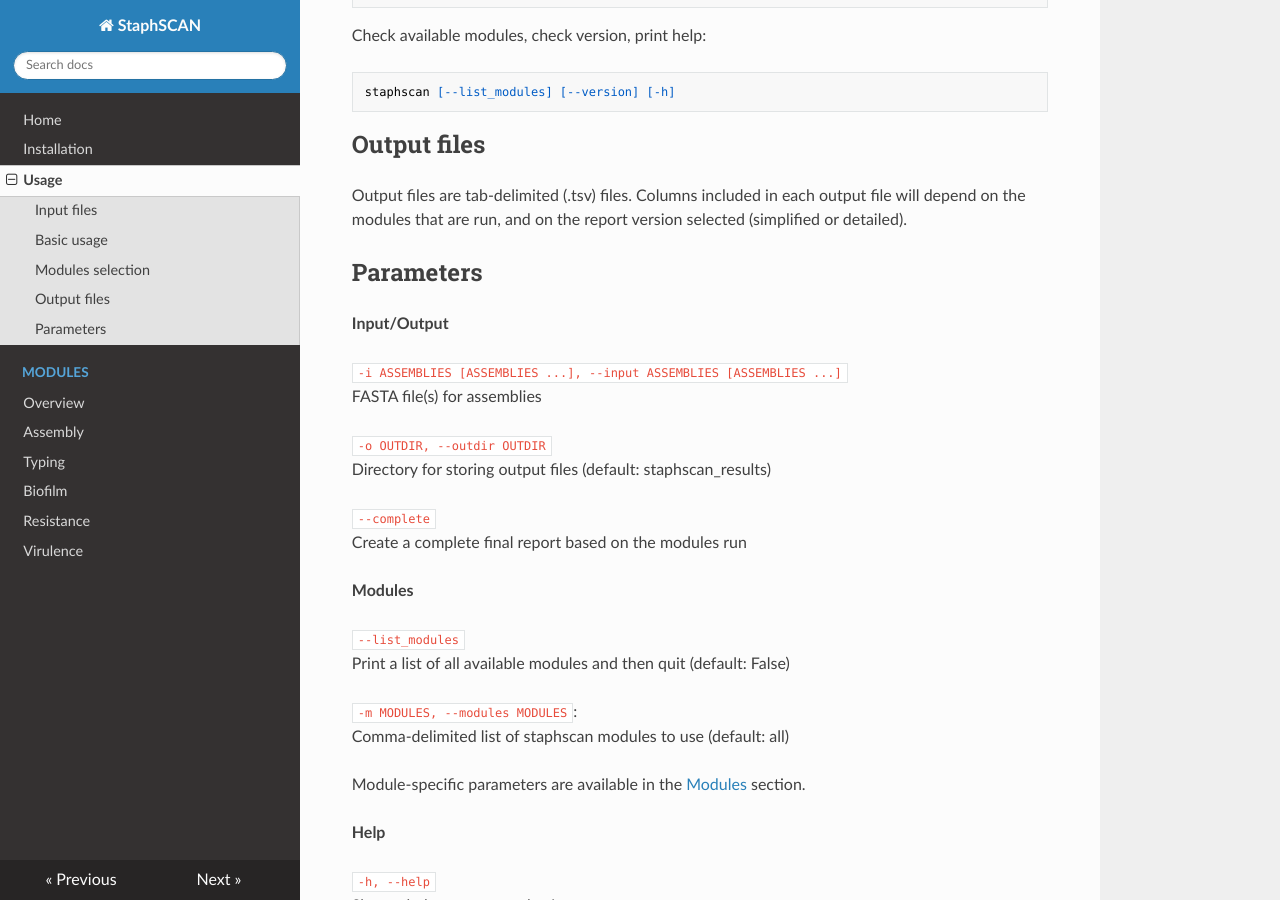
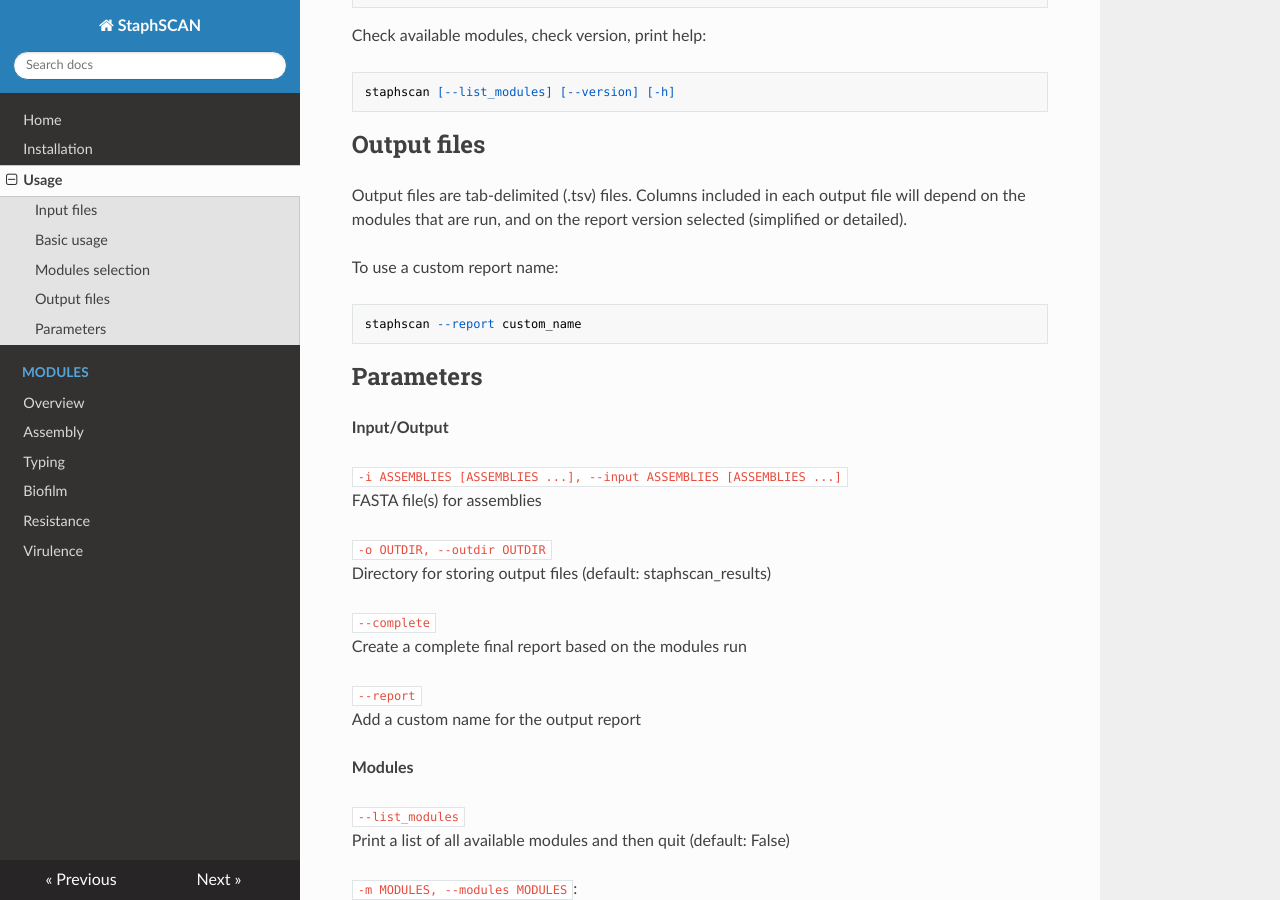
Before and after one commit to riccabolla/StaphSCAN, an MkDocs documentation site: the page built from docs/usage.md, in a window 1280 px wide and 900 px high, scrolled down 823 px. Built offline with MkDocs 1.6.1, drawn with Linux system fonts in a browser that asks for light colours; nearby versions of some CDN libraries.

Commit message:
add --report

````diff
--- a/docs/usage.md
+++ b/docs/usage.md
@@ -42,6 +42,12 @@
 
 Output files are tab-delimited (.tsv) files. Columns included in each output file will depend on the modules that are run, and on the report version selected (simplified or detailed).
 
+To use a custom report name:
+
+```python
+staphscan --report custom_name
+```
+
 ## Parameters
 
 **Input/Output**
@@ -56,6 +62,9 @@
 
 `--complete` <br>
 Create a complete final report based on the modules run
+
+`--report` <br>
+Add a custom name for the output report
 
 **Modules**
 
````
Also changed, not shown: README.md (+2 -1 lines).
